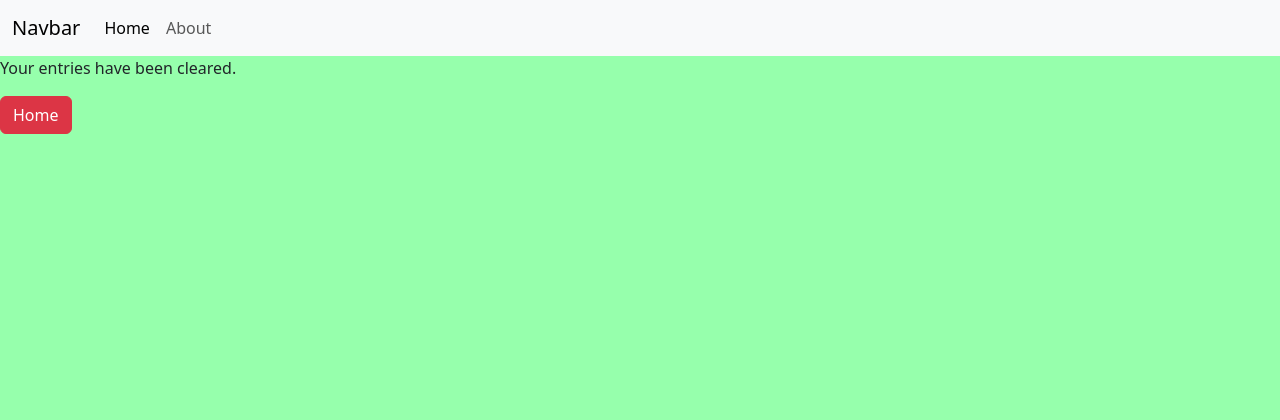
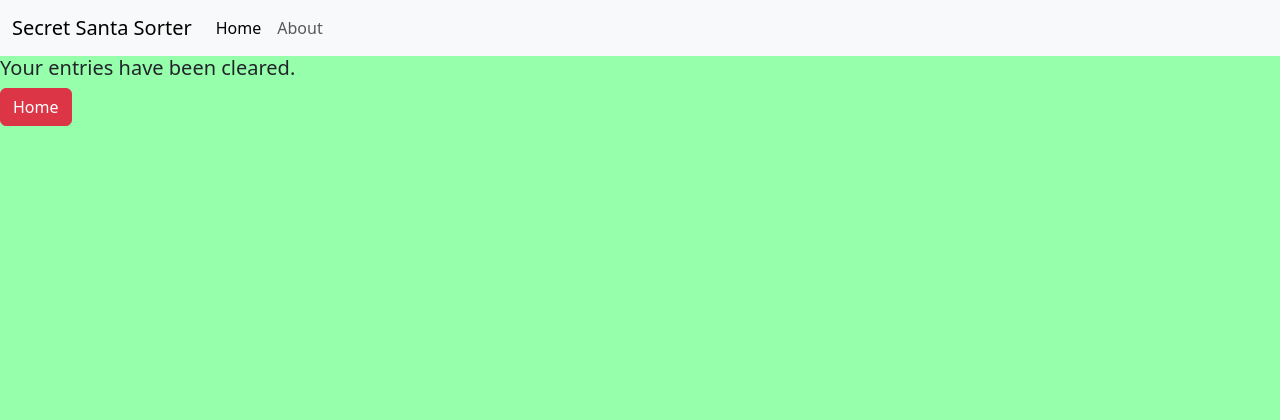
Before and after one commit to sjpoulin/secretsanta, a Flask app: page /clear in a window 1280 px wide. Shown: the top 420 px of the page. Run offline with Flask 3, Linux system fonts and the light colour scheme.

Commit message:
Update navbar title, make changes to headers on clear.html, index.html

```diff
--- a/app.py
+++ b/app.py
@@ -20,7 +20,7 @@ def index():
 @app.route("/sorted")
 def sorted():
     new_names = shuffle_list(names)
-    if len(new_names) < 2:
+    if len(names) < 2:
         return render_template("error.html")
     else:
         return render_template("sorted.html", names=names, new_names=new_names)
--- a/templates/clear.html
+++ b/templates/clear.html
@@ -1,6 +1,6 @@
 {% extends "layout.html" %}
 
 {% block main %}
-<p>Your entries have been cleared.</p>
+<h5>Your entries have been cleared.</h5>
 <a href="/" class="btn btn-danger" role="button">Home</a>
 {% endblock %}
--- a/templates/index.html
+++ b/templates/index.html
@@ -2,7 +2,7 @@
 
 
 {% block main %}
-    <h3>Add an entry</h3>
+    <h5>Add an entry</h5>
     <form action="/" method="post">
         <input autocomplete="off" autofocus name="name" placeholder="Name" type="text">
         <button type="submit">Add</button>
--- a/templates/layout.html
+++ b/templates/layout.html
@@ -17,7 +17,7 @@
       <!-- Bootstrap Navbar -->
         <nav class="navbar navbar-expand-lg bg-body-tertiary">
             <div class="container-fluid">
-              <a class="navbar-brand" href="#">Navbar</a>
+              <a class="navbar-brand" href="#">Secret Santa Sorter</a>
               <button class="navbar-toggler" type="button" data-bs-toggle="collapse" data-bs-target="#navbarNavAltMarkup" aria-controls="navbarNavAltMarkup" aria-expanded="false" aria-label="Toggle navigation">
                 <span class="navbar-toggler-icon"></span>
               </button>
```
